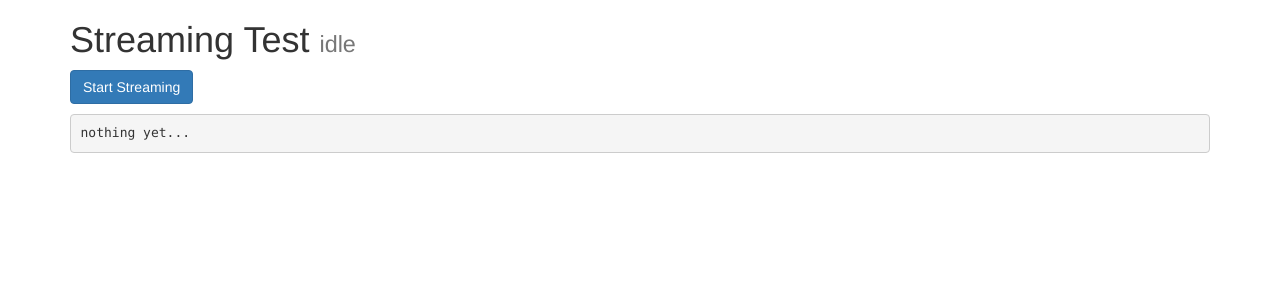
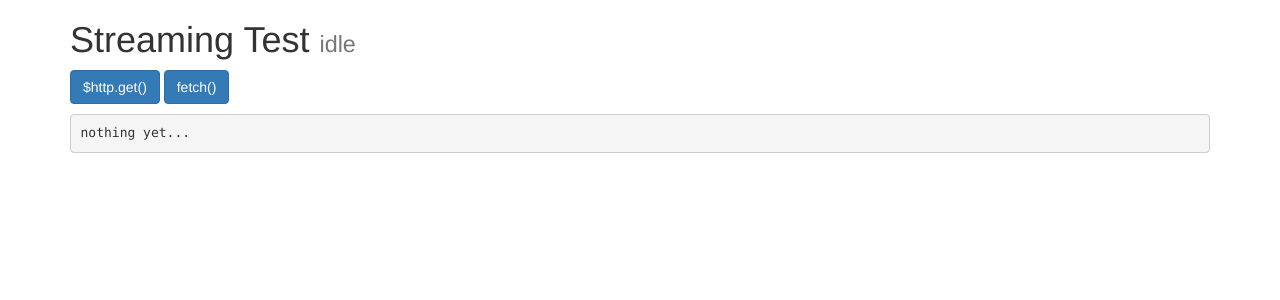
Before and after one commit to jabadia/django-angular-streaming, a Django app: page / in a window 1280 px wide. Shown: the top 300 px of the page. Run offline with Django 3.2, Linux system fonts and the light colour scheme; some libraries are stand-ins or nearby versions.

Commit message:
streaming works!

```diff
--- a/front/templates/index.html
+++ b/front/templates/index.html
@@ -20,11 +20,18 @@
                 <small>{{ status }}</small>
             </h1>
             <button class="btn btn-primary"
-                    ng-click="startStreaming()"
+                    ng-click="startHttpGet()"
                     ng-disabled="isWorking()"
             >
                 <span ng-show="isWorking()">working</span>
-                <span ng-hide="isWorking()">Start Streaming</span>
+                <span ng-hide="isWorking()">$http.get()</span>
+            </button>
+            <button class="btn btn-primary"
+                    ng-click="startFetch()"
+                    ng-disabled="isWorking()"
+            >
+                <span ng-show="isWorking()">working</span>
+                <span ng-hide="isWorking()">fetch()</span>
             </button>
         </div>
         <div class="col-xs-12 mt-2">
@@ -42,9 +49,9 @@
             $scope.status = "idle";
             $scope.content = "nothing yet...";
 
-            $scope.startStreaming = function () {
-                $scope.status = "streaming";
-                console.log("start streaming");
+            $scope.startHttpGet = function () {
+                $scope.status = "getting";
+                console.log("start getting");
 
                 $http.get('/api/long-text/').then(function(response) {
                     console.log('data', response);
@@ -52,6 +59,36 @@
                     $scope.status = "idle";
                 }, function(err) {
                     console.error(err);
+                });
+            };
+
+            var decoder = new TextDecoder('utf-8');    // needed when using fetch streaming
+
+            var pump = function(reader) {
+                return reader.read().then(function(result) {
+                    if (result.done) {
+                        return 'ok';
+                    }
+
+                    const chunk = decoder.decode(result.value);
+                    console.log(chunk);
+                    $scope.content += chunk;
+                    $scope.$apply();
+                    return pump(reader);
+                });
+            };
+
+            $scope.startFetch = function() {
+                $scope.status = "streaming";
+                console.log("start streaming");
+                fetch('/api/long-text/').then(function(response) {
+                    $scope.content = '';
+                    var reader = response.body.getReader();
+                    return pump(reader);
+                }).then(function(result) {
+                    console.log('done', result);
+                    $scope.status = "idle";
+                    $scope.$apply();
                 });
             };
 
```
